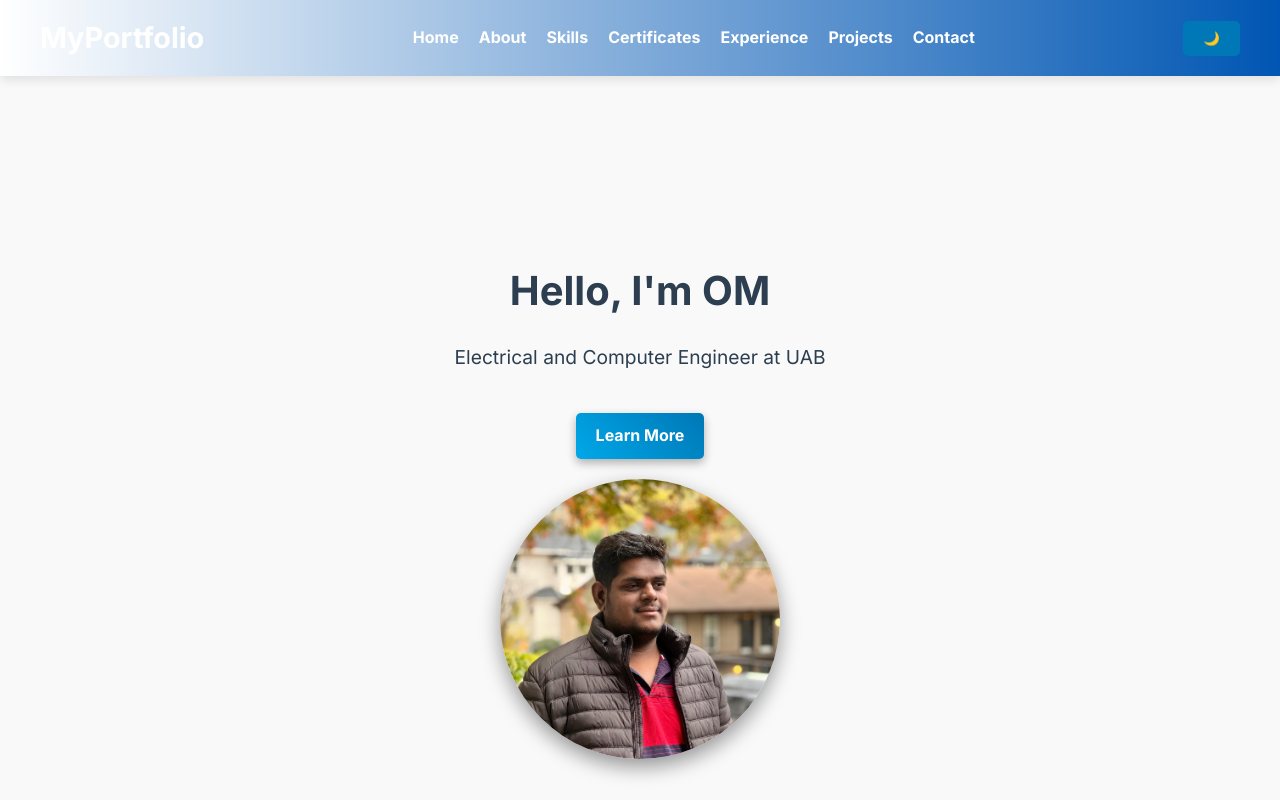
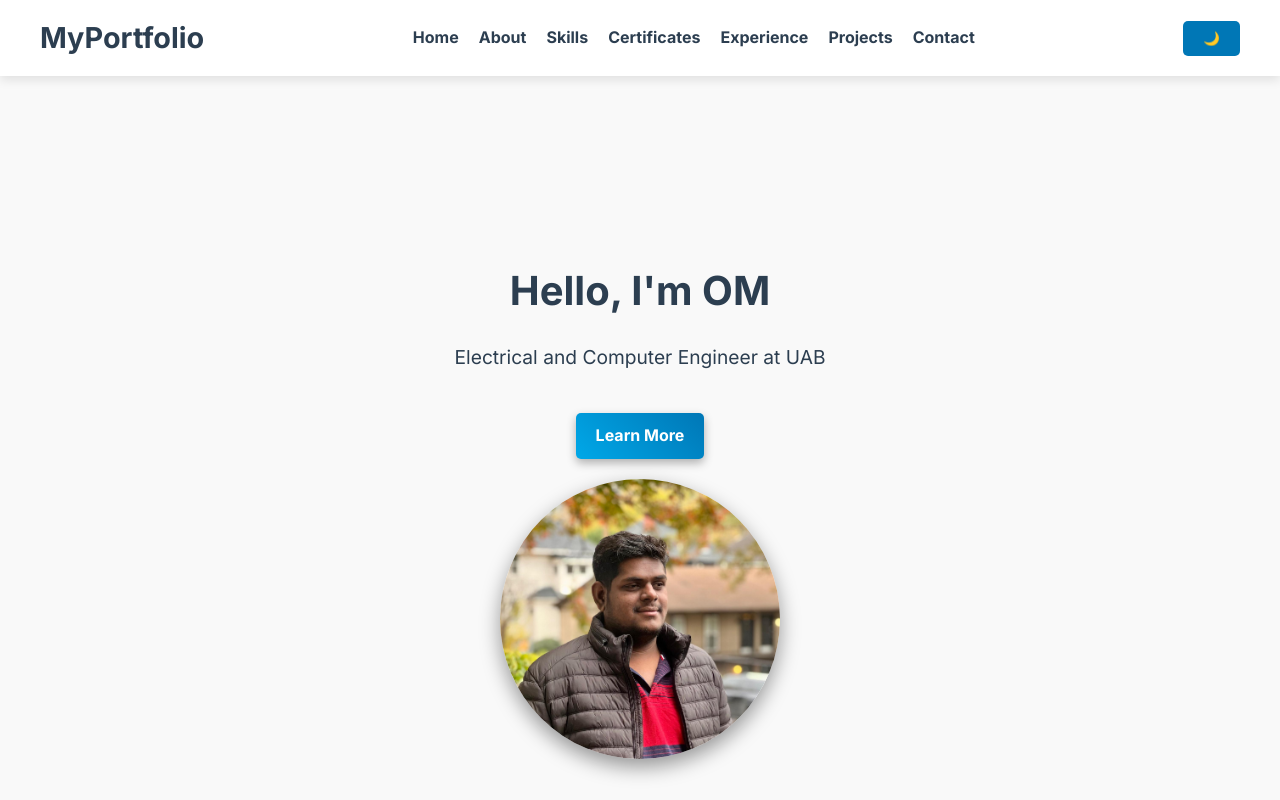
Before and after one commit to Omprakash87/my-portfolio, a Next.js app: page / in a window 1280 px wide. Shown: the top 800 px of the page. Built offline with nearby package versions, Linux system fonts and the light colour scheme.

Commit message:
Fixed navbar text visibility in light theme and improved theme consistency

```diff
--- a/styles/globals.css
+++ b/styles/globals.css
@@ -230,8 +230,8 @@ button:hover, .cta:hover, .hire-button:hover {
   justify-content: center;
   align-items: center;
   padding: 15px 20px;
-  background: linear-gradient(90deg, var(--navbar-bg), var(--hover-bg));
-  color: white;
+  background-color: var(--navbar-bg); /* Use theme variable */
+  color: var(--text-color); /* Use theme variable */
   position: sticky;
   top: 0;
   z-index: 1000;
@@ -249,8 +249,9 @@ button:hover, .cta:hover, .hire-button:hover {
 .logo {
   font-size: 1.8rem;
   font-weight: bold;
-  color: white;
+  color: var(--text-color); /* Use theme variable */
   text-decoration: none;
+  transition: color 0.3s ease; /* Smooth transition for theme change */
 }
 
 .navbar-links {
@@ -262,7 +263,7 @@ button:hover, .cta:hover, .hire-button:hover {
 }
 
 .navbar-links li a {
-  color: white;
+  color: var(--text-color); /* Use theme variable */
   text-decoration: none;
   font-size: 1rem;
   font-weight: bold;
@@ -270,7 +271,7 @@ button:hover, .cta:hover, .hire-button:hover {
 }
 
 .navbar-links li a:hover {
-  color: #ffd700; /* Gold color on hover */
+  color: var(--link-hover-color); /* Use theme variable */
 }
 
 .hamburger {
@@ -278,7 +279,7 @@ button:hover, .cta:hover, .hire-button:hover {
   font-size: 1.5rem;
   background: none;
   border: none;
-  color: white;
+  color: var(--text-color); /* Use theme variable */
   cursor: pointer;
 }
 
@@ -288,7 +289,7 @@ button:hover, .cta:hover, .hire-button:hover {
   position: absolute;
   top: 60px;
   right: 20px;
-  background-color: var(--navbar-bg);
+  background-color: var(--navbar-bg); /* Use theme variable */
   padding: 10px;
   border-radius: 5px;
   box-shadow: 0 4px 10px rgba(0, 0, 0, 0.1);
```
